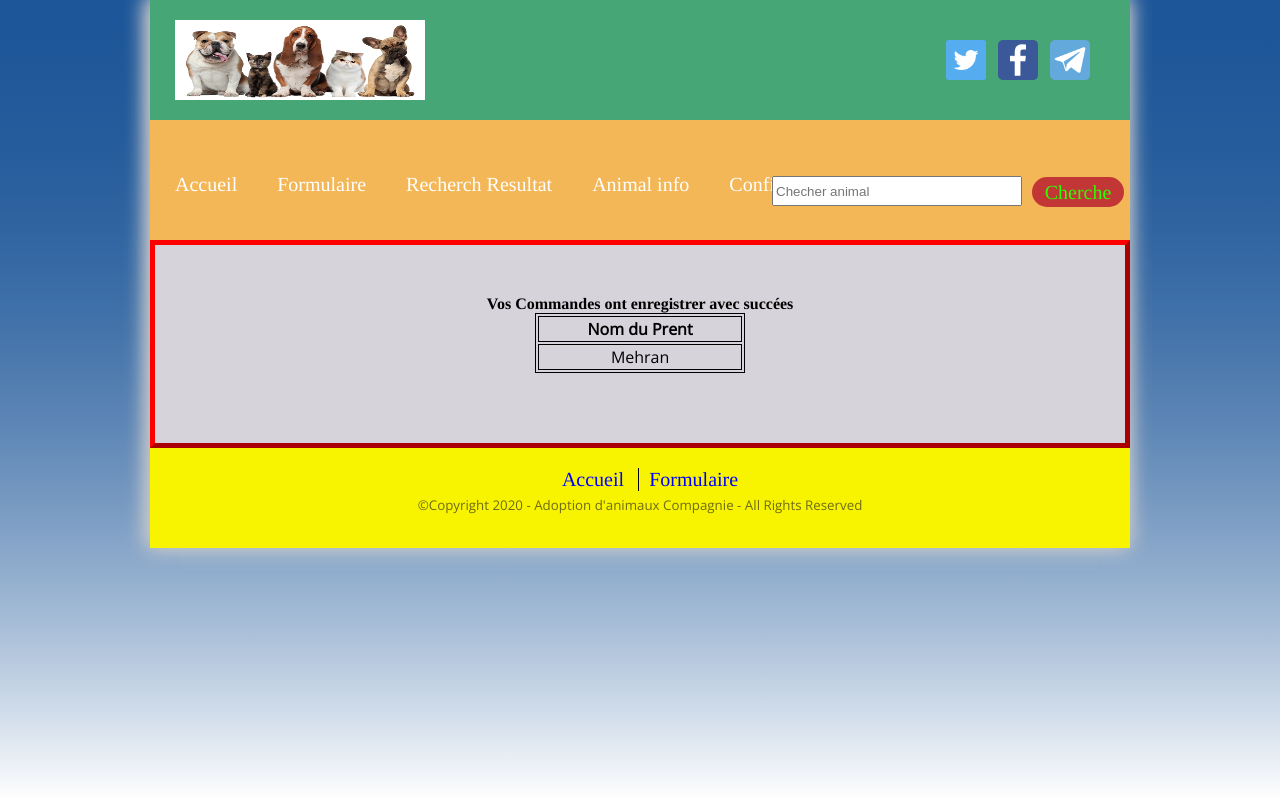
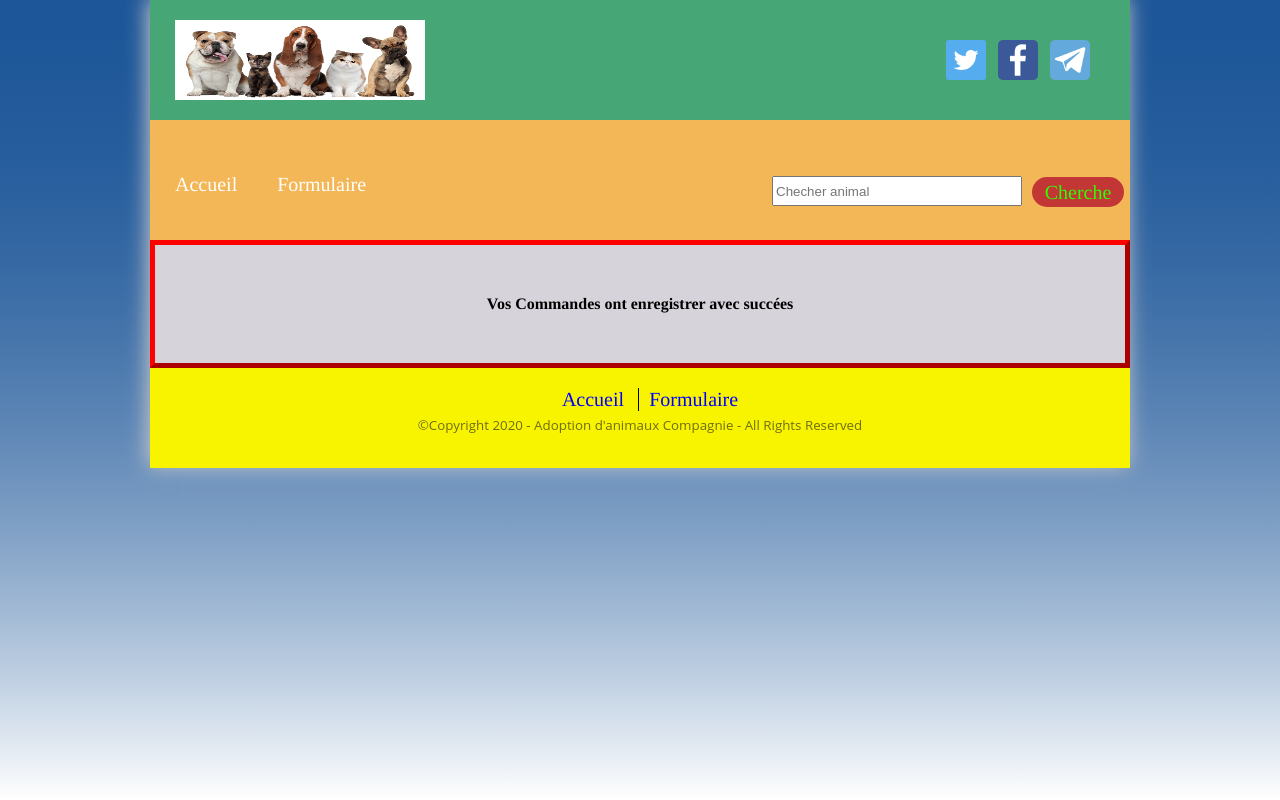
Before and after one commit to mehran-na/adp-animaux, a PHP site: page /confirmation.php?succes=1 in a window 1280 px wide. Run offline with PHP 8.4, Linux system fonts and the light colour scheme.

Commit message:
fix confirmation.php and fix other things

```diff
--- a/confirmation.php
+++ b/confirmation.php
@@ -1,34 +1,12 @@
-
-<!DOCTYPE html>
-<html lang="fr">
-    <head>
-        <meta charset="UTF-8">
-        <meta name="viewport" content="width=device-width , inicial-scale=1">
-        <title>Mehran Info</title>
-        <link href='http://fonts.googleapis.com/css?family=Open+Sans' rel='stylesheet' type='text/css'>
-        <link rel="stylesheet" href="Styles/reset.css">
-        <link rel="stylesheet" href="Styles/pages.css">
-    </head>
-    <body>
-        <div id="main">
 <!--Header-->
 <?php include 'header.php' ?>
 <!-- Site Body -->
-            <div id="server-reponse">
+<div id = "server-reponse">
+    <?php if($_GET["succes"]){ ?>
     <h4>Vos Commandes ont enregistrer avec succées</h4>
-                <table class="center">
-                    <tr>
-                        <th>Nom du Prent</th>
-                    </tr>
-                    <tr>
-<!--                        <td>--><?php //echo $_GET["np"]?><!--</td>-->
-                        <td><?php echo "Mehran"?></td>
-
-                    </tr>
-                </table>
-				<?php
-
-				?>
+    <?php }else{ ?>
+    <h4>Error</h4>
+	<?php }?>
 </div>
 <!--footer-->
 <?php include 'footer.php' ?>
--- a/header.php
+++ b/header.php
@@ -1,7 +1,5 @@
 <?php include 'process.php' ?>
 <?php
-	//$animaux
-	//$_POST["chercherMot"]
 	if ($_SERVER["REQUEST_METHOD"] == "POST") {
 		$resultats = array();
 		for ($i = 0 ; $i < count($animaux) ; $i++) {
@@ -44,12 +42,6 @@
                     <div class = "logo">
                         <a href = "index.php"><img src = "Images/pet-logo.png" alt = "Logo"></a>
                     </div>
-                    <!--boite de recherche-->
-                    <!--<div class = "search">
-                        <label for = "chercher"></label>
-                        <input type = "text" name = "search-input" placeholder = "Chercher..." id = "chercher">
-                        <a href = "#" class = "search-btn"></a>
-                    </div>-->
                 </div>
                 <!--menu-->
                 <div class = "top-menu">
@@ -57,10 +49,6 @@
                         <ul>
                             <li><a href = "index.php">Accueil</a></li>
                             <li><a href = "formulaire.php">Formulaire</a>
-                            <li><a href = "rechercheResultat.php">Recherch Resultat</a>
-                            <li><a href = "animalInfo.php">Animal info</a>
-                            <li><a href = "confirmation.php">Confirmation</a>
-
                             <li>
                         </ul>
                     </nav>
```
Also changed, not shown: formulaireActions.php (+14 -16 lines), index.php (+0 -22 lines), animaux.csv (line endings or trailing spaces). Lines whose indentation alone changed are shown as unchanged.
